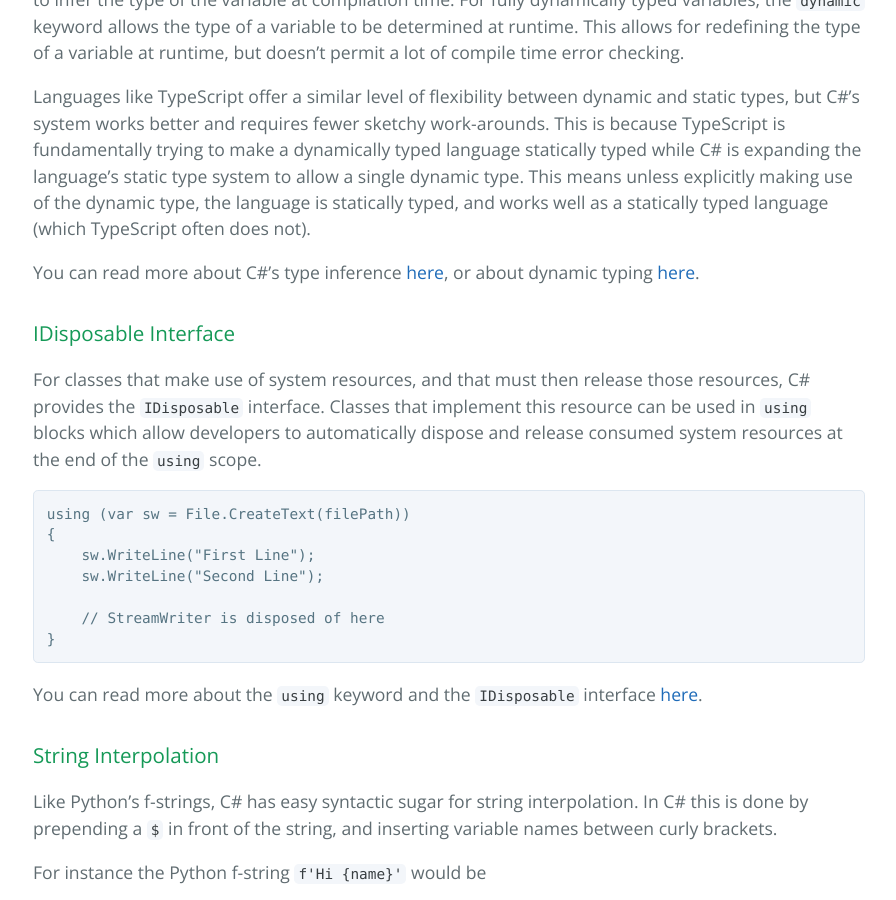
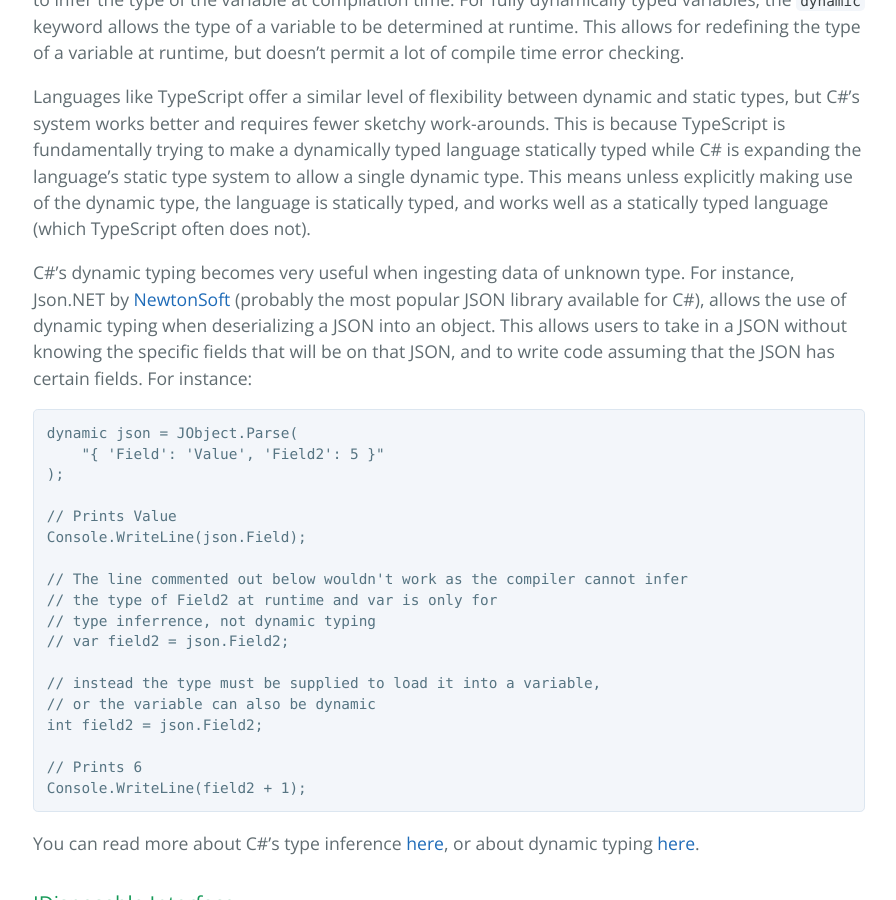
Before and after one commit to learning-software-engineering/learning-software-engineering.github.io, a Jekyll site: the page built from Topics/Tech_Stacks/C#.md, in a window 1280 px wide and 900 px high, scrolled down 3971 px. Shown: the whole window, without its empty margins (191-1087 px from the left). Built offline with Jekyll 4.4.1, drawn with Linux system fonts in a browser that asks for light colours; our own code applies the rules of GitHub Pages for plain Markdown files.

Commit message:
add dynamic typing example

````diff
--- a/Topics/Tech_Stacks/C#.md
+++ b/Topics/Tech_Stacks/C#.md
@@ -91,6 +91,29 @@ You can read more about reference and value types [here](https://learn.microsoft
 C# is a statically-typed language, but it is one with excellent and comprehensive support for both dynamic typing and type inference. Variables are normally declared with a static type in C#. Through the `var` keyword, variables can be declared without explicitly declaring a type, allowing the compiler to infer the type of the variable at compilation time. For fully dynamically typed variables, the `dynamic` keyword allows the type of a variable to be determined at runtime. This allows for redefining the type of a variable at runtime, but doesn’t permit a lot of compile time error checking.
 
 Languages like TypeScript offer a similar level of flexibility between dynamic and static types, but C#’s system works better and requires fewer sketchy work-arounds. This is because TypeScript is fundamentally trying to make a dynamically typed language statically typed while C# is expanding the language’s static type system to allow a single dynamic type. This means unless explicitly making use of the dynamic type, the language is statically typed, and works well as a statically typed language (which TypeScript often does not).
+
+C#'s dynamic typing becomes very useful when ingesting data of unknown type. For instance, Json.NET by [NewtonSoft](https://www.newtonsoft.com/json) (probably the most popular JSON library available for C#), allows the use of dynamic typing when deserializing a JSON into an object. This allows users to take in a JSON without knowing the specific fields that will be on that JSON, and to write code assuming that the JSON has certain fields. For instance:
+
+```csharp
+dynamic json = JObject.Parse(
+    "{ 'Field': 'Value', 'Field2': 5 }"
+);
+
+// Prints Value
+Console.WriteLine(json.Field);
+
+// The line commented out below wouldn't work as the compiler cannot infer
+// the type of Field2 at runtime and var is only for
+// type inferrence, not dynamic typing
+// var field2 = json.Field2;
+
+// instead the type must be supplied to load it into a variable,
+// or the variable can also be dynamic
+int field2 = json.Field2;
+
+// Prints 6
+Console.WriteLine(field2 + 1);
+```
 
 You can read more about C#’s type inference [here](https://www.c-sharpcorner.com/UploadFile/mahesh/type-inference-in-C-Sharp/), or about dynamic typing [here](https://learn.microsoft.com/en-us/dotnet/csharp/advanced-topics/interop/using-type-dynamic).
 
````
